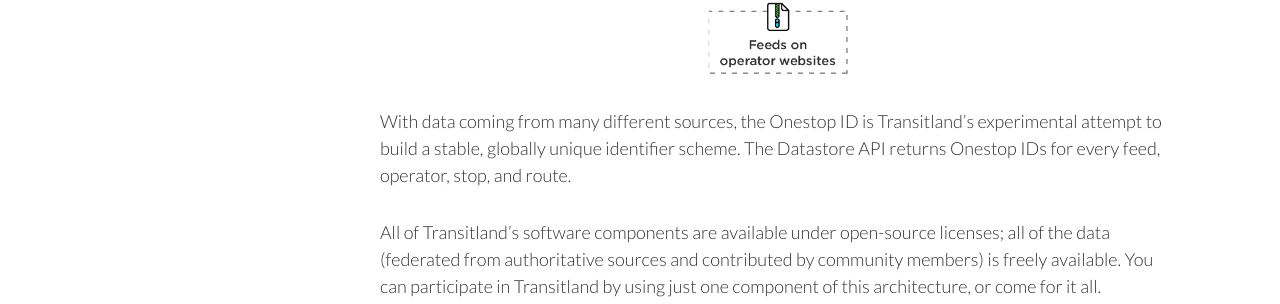
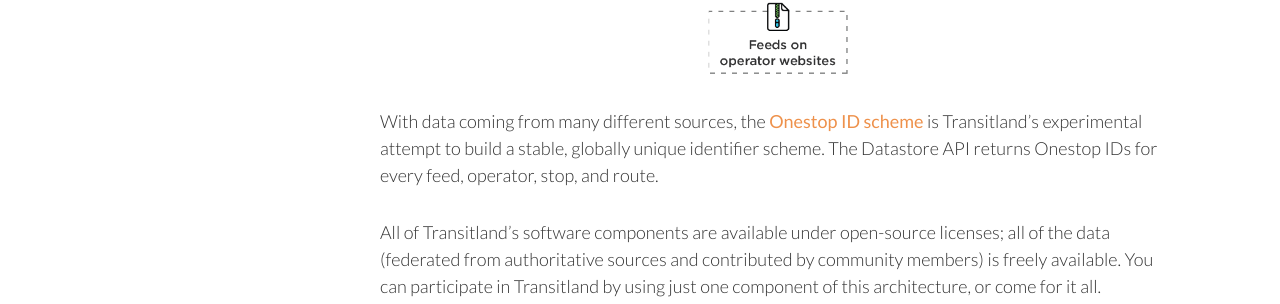
Before and after one commit to transitland/www-transit-land, a Jekyll site: the page built from documentation/index.md, in a window 1280 px wide. Shown: the part 1142-1446 px from the top of the page. Built offline with Jekyll 4.4.1, drawn with Linux system fonts in a browser that asks for light colours; nearby versions of some CDN libraries.

Commit message:
documentation link for Onestop ID

```diff
--- a/documentation/index.md
+++ b/documentation/index.md
@@ -14,6 +14,6 @@
 
 ![a diagram showing the Transitland Feed Registry, Datastore, and Playground communicating with each other](/images/how-it-works-diagram.png)
 
-With data coming from many different sources, the Onestop ID is Transitland's experimental attempt to build a stable, globally unique identifier scheme. The Datastore API returns Onestop IDs for every feed, operator, stop, and route.
+With data coming from many different sources, the [Onestop ID scheme](onestop-id-scheme/) is Transitland's experimental attempt to build a stable, globally unique identifier scheme. The Datastore API returns Onestop IDs for every feed, operator, stop, and route.
 
 All of Transitland's software components are available under open-source licenses; all of the data (federated from authoritative sources and contributed by community members) is freely available. You can participate in Transitland by using just one component of this architecture, or come for it all.
```
